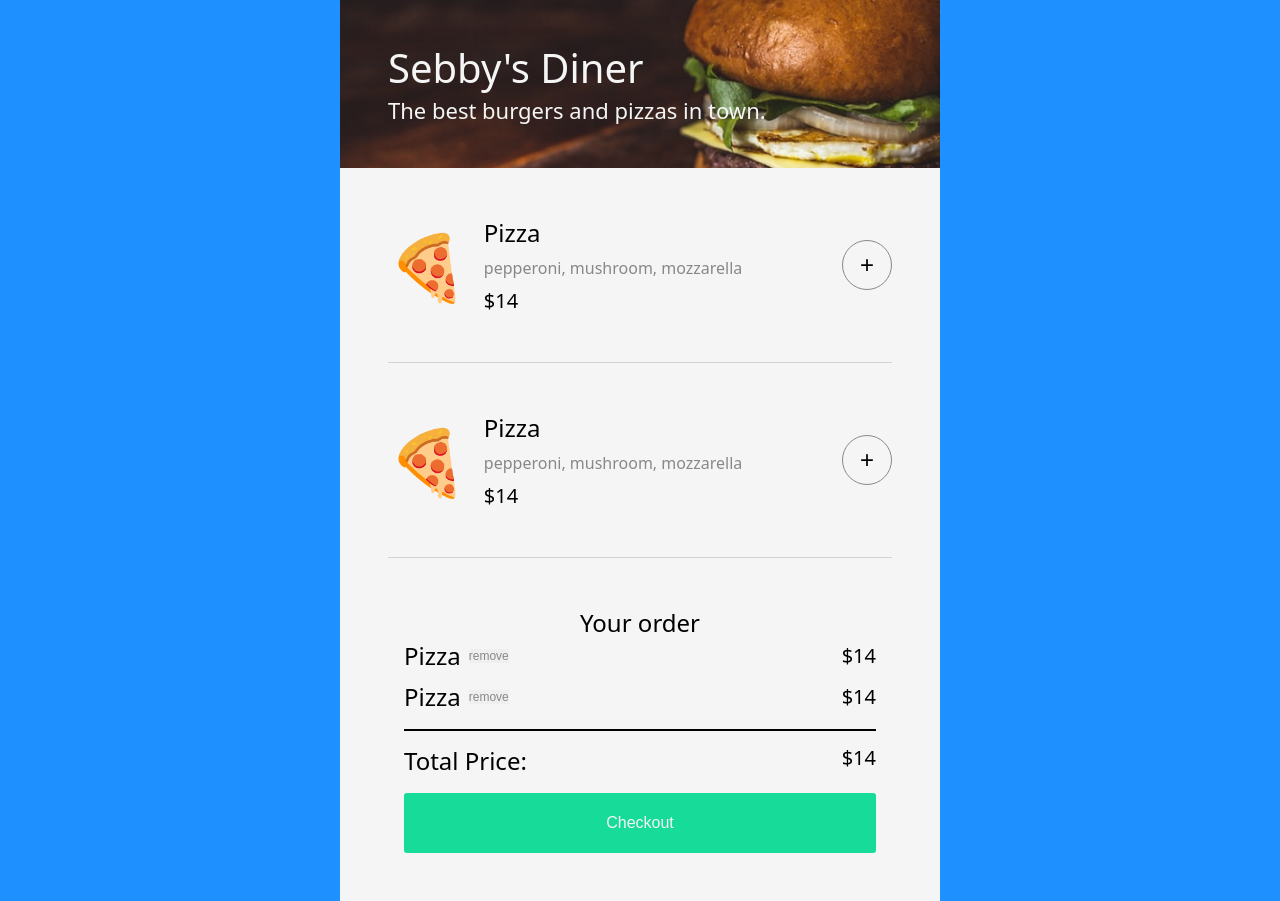
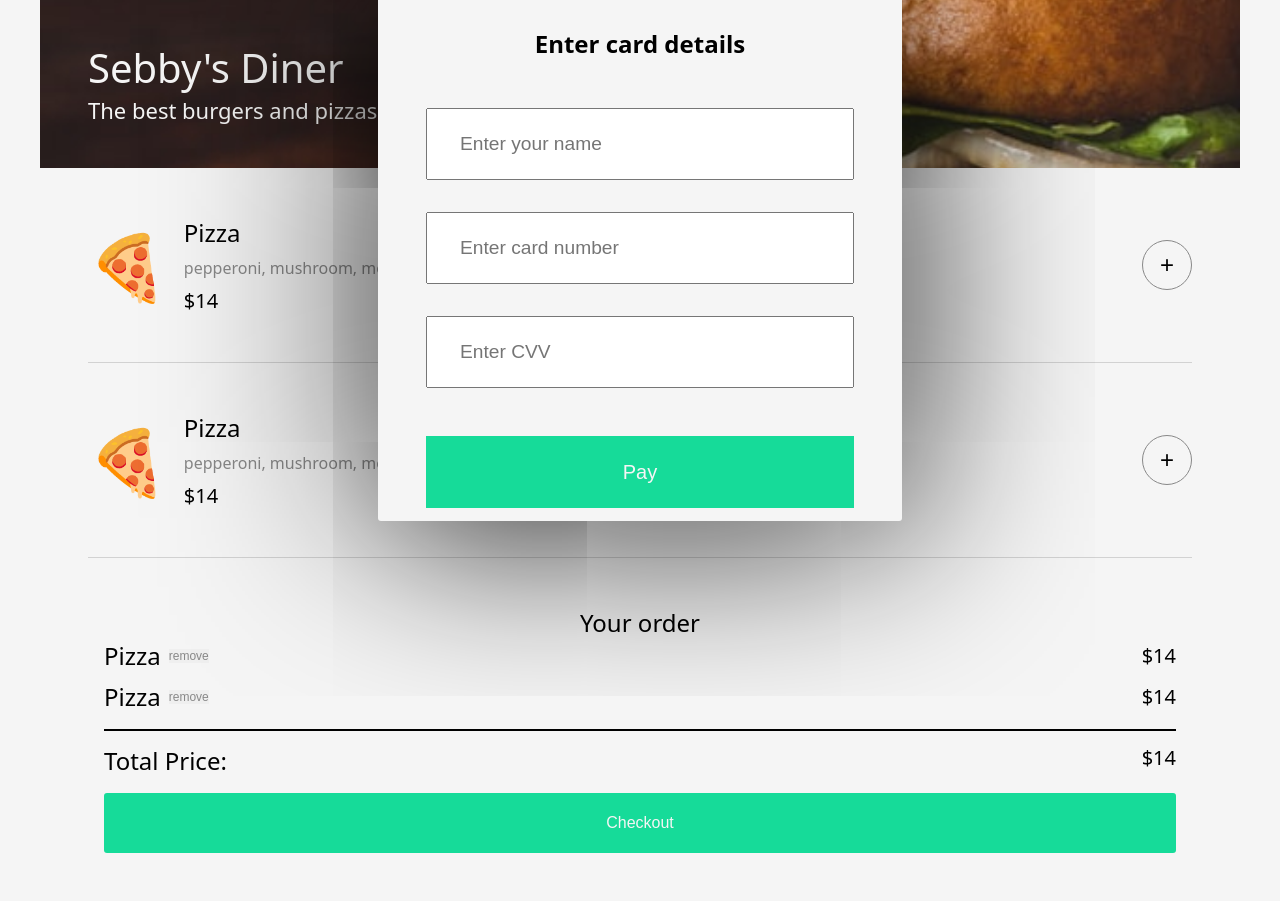
Before and after one commit to SebZG/sebbys-diner, a plain HTML site: page index.html in a window 1280 px wide. Drawn offline with Linux system fonts and the light colour scheme; a web font is replaced by a local one.

Commit message:
Add: HTML + CSS - payment modal

```diff
--- a/index.css
+++ b/index.css
@@ -1,17 +1,28 @@
+/* UTILITIES */
+
 * {
     margin: 0;
     padding: 0;
     box-sizing: border-box;
 }
 
+.display-none {
+    display: none;
+}
+
+/* DEFAULTS */
+
 body {
-    width: 600px;
+    /* width: 600px; */
+    max-width: 1200px;
     margin: 0 auto;
     font-family: "Smythe", system-ui;
-    background-color: dodgerblue;
+    /* background-color: dodgerblue; */
+    background-color: whitesmoke;
 }
 
-header, main {
+header,
+main {
     background-color: whitesmoke;
 }
 
@@ -37,6 +48,10 @@ header p {
 }
 
 /* MAIN */
+
+main {
+    position: relative;
+}
 
 /* MAIN - MENU CONTAINER */
 
@@ -162,3 +177,51 @@ header p {
     background-color: #12b880;
     cursor: pointer;
 }
+
+/* PAYMENT MODAL */
+
+.payment-modal {
+    position: fixed;
+    top: -300px;
+    bottom: 0;
+    left: 0;
+    right: 0;
+    margin: auto;
+    width: 524px;
+    height: 542px;
+    padding: 3rem;
+    display: flex;
+    flex-direction: column;
+    align-items: center;
+    background-color: whitesmoke;
+    border-radius: 3px;
+    box-shadow: 0 0 200px;
+}
+
+.payment-modal-title {
+    font-size: 24px;
+    margin-bottom: 3rem;
+}
+
+.payment-form input {
+    width: 100%;
+    height: 72px;
+    padding: 0 2rem;
+    font-size: 1.2rem;
+    margin-bottom: 2rem;
+}
+
+.btn-pay {
+    width: 100%;
+    height: 72px;
+    margin-top: 1rem;
+    font-size: 1.25rem;
+    color: whitesmoke;
+    border: none;
+    background-color: #16DB99;
+}
+
+.btn-pay:hover {
+    background-color: #12b880;
+    cursor: pointer
+}
--- a/index.html
+++ b/index.html
@@ -83,7 +83,21 @@
             <button id="btn-checkout" class="btn-checkout">Checkout</button>
         </section>
 
+
+
     </main>
+
+    <div id="payment-modal" class="payment-modal">
+        <h2 class="payment-modal-title">Enter card details</h2>
+
+        <Form id="payment-form" class="payment-form">
+            <input id="name" type="text" minlength="3" name="name" placeholder="Enter your name" required>
+            <input id="card-num" type="number" minlength="16" maxlength="16" name="card-num"
+                placeholder="Enter card number" required>
+            <input id="cvv" type="number" minlength="3" maxlength="3" name="cvv" placeholder="Enter CVV" required>
+            <button id="btn-pay" class="btn-pay">Pay</button>
+        </Form>
+    </div>
 
     <script src="index.js"></script>
 </body>
```
